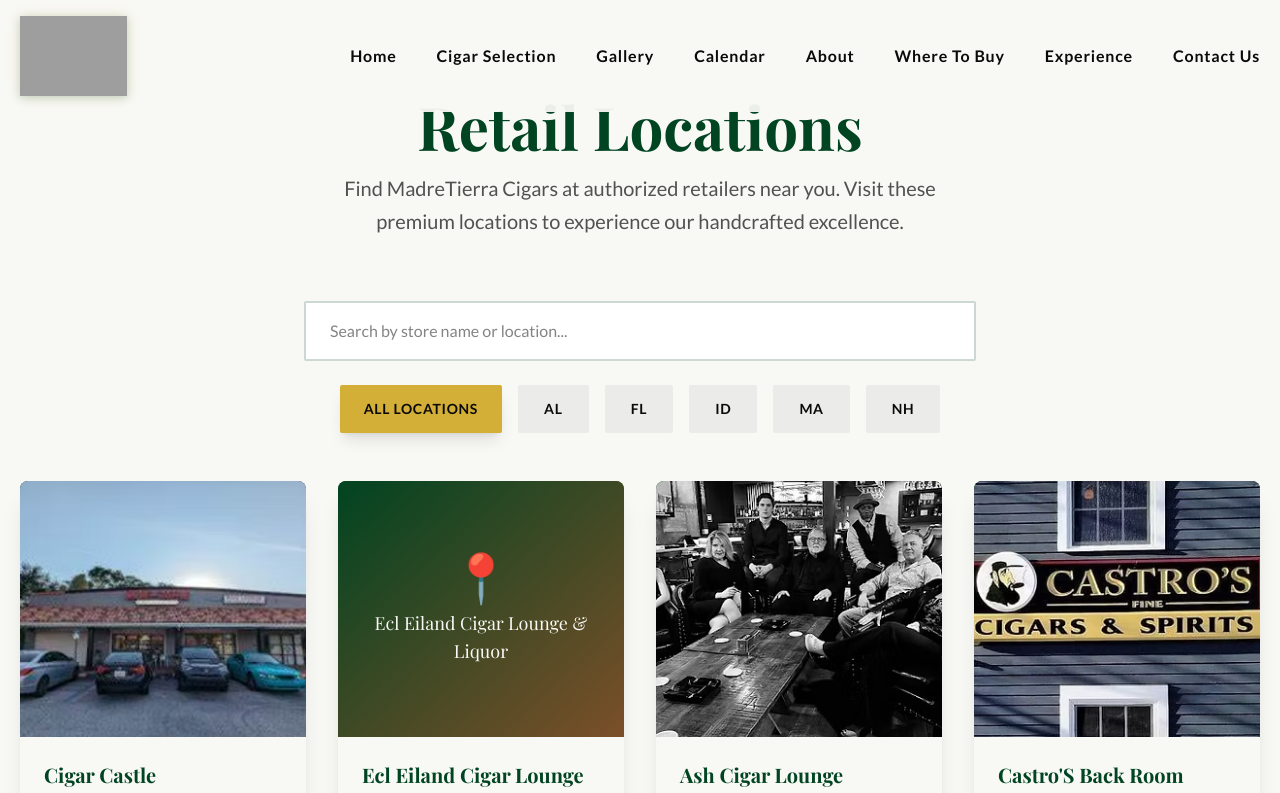
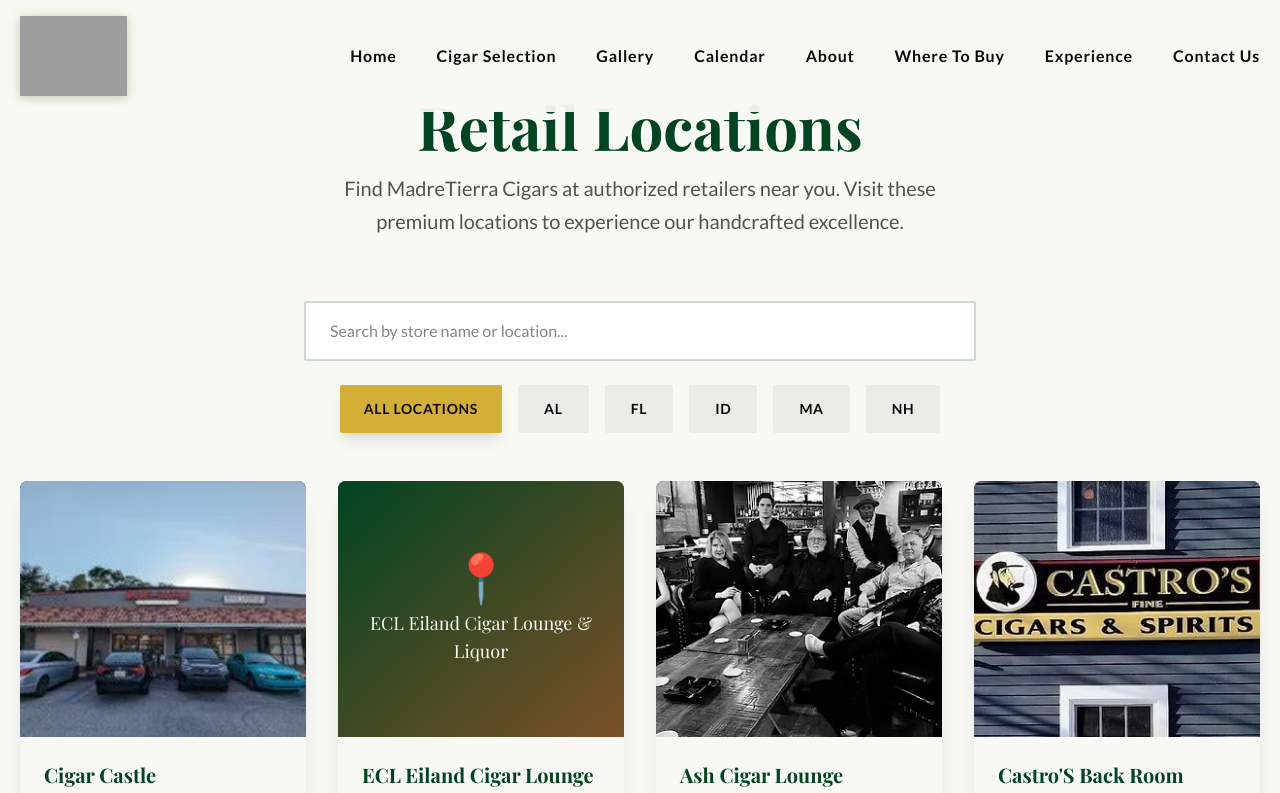
Before and after one commit to ThePurpleOne855/MadreTierra2.0, a React (Vite) app: page /locations in a window 1280 px wide. Shown: the top 793 px of the page. Built offline with nearby package versions, Linux system fonts and the light colour scheme; grey boxes are pictures that could not be loaded.

Commit message:
Wording fixed small fix

```diff
--- a/src/components/About.jsx
+++ b/src/components/About.jsx
@@ -10,7 +10,7 @@
               Our Story
             </h2>
             <p className="text-lg text-dark mb-6 leading-relaxed">
-              Madre Tierra is a family-owned and operated brand of fine cigars, all handmade in Tamboril, Dominican Republic. Blending cigars since 1982, we have dedicated decades to perfecting our craft and creating exceptional smoking experiences.
+              Madre Tierra is a family-owned and operated brand of fine cigars, all handmade in Tamboril, Dominican Republic. Blending cigars since 1983, we have dedicated decades to perfecting our craft and creating exceptional smoking experiences.
             </p>
             <p className="text-lg text-dark mb-6 leading-relaxed">
               Our expertly blended cigars combine the finest tobaccos from Ecuador and the Dominican Republic, and we proudly manage the entire process from seed to smoke. This complete control over every step ensures the highest quality and consistency in every cigar we produce.
--- a/src/components/Locations.jsx
+++ b/src/components/Locations.jsx
@@ -95,6 +95,11 @@
         }
         // Handle state abbreviations like "NH", "FL", "AL", "MA", "IN" (2 letters, usually before zip)
         if (cleanWord.length === 2 && /^[A-Z]{2}$/i.test(cleanWord)) {
+          return cleanWord.toUpperCase() + (hasComma ? ',' : '')
+        }
+        // Handle specific uppercase abbreviations like "ECL"
+        const uppercaseAbbreviations = ['ecl', 'pbr']
+        if (uppercaseAbbreviations.includes(cleanWord.toLowerCase())) {
           return cleanWord.toUpperCase() + (hasComma ? ',' : '')
         }
         // Handle words with apostrophes (e.g., "Castro's")
--- a/src/pages/LocationsPage.jsx
+++ b/src/pages/LocationsPage.jsx
@@ -98,6 +98,11 @@
         }
         // Handle state abbreviations like "NH", "FL", "AL", "MA", "IN" (2 letters, usually before zip)
         if (cleanWord.length === 2 && /^[A-Z]{2}$/i.test(cleanWord)) {
+          return cleanWord.toUpperCase() + (hasComma ? ',' : '')
+        }
+        // Handle specific uppercase abbreviations like "ECL"
+        const uppercaseAbbreviations = ['ecl', 'pbr']
+        if (uppercaseAbbreviations.includes(cleanWord.toLowerCase())) {
           return cleanWord.toUpperCase() + (hasComma ? ',' : '')
         }
         // Handle words with apostrophes (e.g., "Castro's")
```
